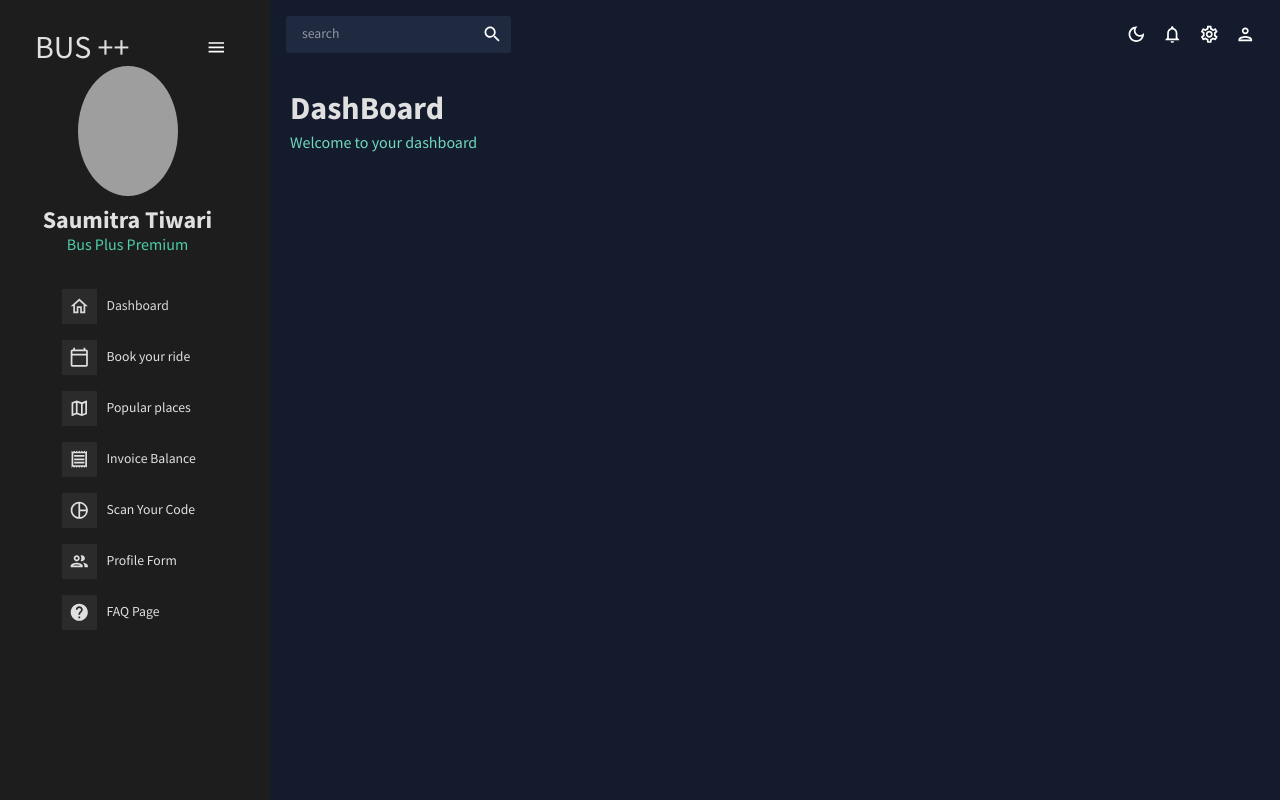
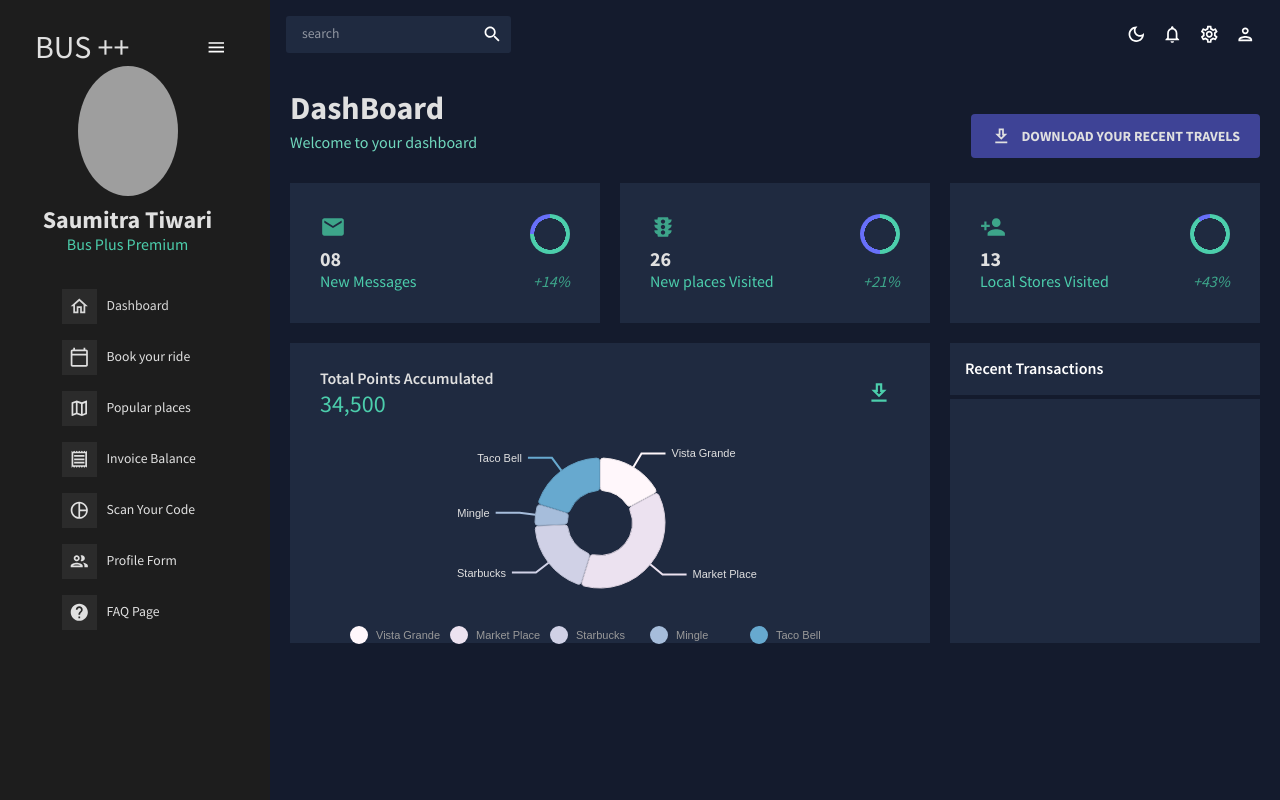
Before and after one commit to satiwari26/Bus-Plus-plus, a React (Create React App) app: page / in a window 1280 px wide. Built offline with nearby package versions, Linux system fonts and the light colour scheme; grey boxes are pictures that could not be loaded.

Commit message:
Some of the components are added to the main dashboard page

```diff
--- a/src/components/StatBox.js
+++ b/src/components/StatBox.js
@@ -1,5 +1,5 @@
 import React from 'react'
-import React from 'react';
+
 import {Box, useTheme, Typography} from '@mui/material';
 import {tokens} from '../theme.js';
 import ProgressCircle from './ProgressCircle.js';
@@ -18,6 +18,8 @@ function StatBox({title,subtitle,icon,progress,increase}) {
         <Box>
             <ProgressCircle progress={progress}/>
         </Box>
+        </Box>
+
         <Box display='flex' justifyContent='space-between'>
         <Typography variant='h5' sx = {{color: colors.greenAccent[500]}}>
                 {subtitle}
@@ -27,7 +29,7 @@ function StatBox({title,subtitle,icon,progress,increase}) {
                 {increase}
             </Typography>
         </Box>
-        </Box>
+
 
     </Box>
   )
--- a/src/scenes/dashboard/Index.jsx
+++ b/src/scenes/dashboard/Index.jsx
@@ -1,13 +1,82 @@
 import React from 'react'
 import Header from '../../components/Header';
-import { Box, Button, IconButton, typography, useTheme } from '@mui/system';
+import { Box, Button, IconButton, Typography, typography, useTheme } from '@mui/material';
+import { tokens } from '../../theme';
+import DownloadOutlinedIcon  from '@mui/icons-material/DownloadOutlined';
+import EmailIcon  from '@mui/icons-material/Email';
+import PointOfSaleIcon  from '@mui/icons-material/PointOfSale';
+import PersonAddIcon  from '@mui/icons-material/PersonAdd';
+import TrafficIcon  from '@mui/icons-material/Traffic';
+import Scan from '../../components/Scan.js'
+import PopularPlaces from '../../components/PopularPlaces.js';
+import StatBox from '../../components/StatBox';
+import ProgressCircle from '../../components/ProgressCircle';
 
 function Dashboard() {
+  const theme = useTheme();
+  const colors = tokens(theme.palette.mode);
+
   return (
     <Box m = '20px'>
-    <Box display = 'flex' justifycontent = 'space-between' alignItems = "center">
+    <Box display = 'flex' justifyContent = 'space-between' alignItems = "center">
     <Header title = 'DashBoard' subtitle = 'Welcome to your dashboard'/>
-    </Box>
+      <Box>
+        <Button sx = {{backgroundColor: colors.blueAccent[700], color: colors.grey[100], fontSize: '14px', fontWeight: 'bold', padding: '10px 20px'}}>
+            <DownloadOutlinedIcon sx = {{mr: '10px'}}/>
+              Download Your Recent Travels
+        </Button>
+      </Box>
+      </Box>
+
+        {/* all the chars and grid stystem is going appear here*/}
+        <Box display = 'grid' gridTemplateColumns='repeat(12, 1fr)' gridAutoRows='140px' gap = '20px'>
+          {/*Row 1*/}
+            <Box gridColumn='span 4' backgroundColor = {colors.primary[400]} display = 'flex' alignItems='center' justifyContent='center'>
+              <StatBox title = '08' subtitle='New Messages' progress='0.75' increase = '+14%' icon = {<EmailIcon sx = {{color: colors.greenAccent[600], fontSize: '26px'}}/>}/>
+            </Box>
+
+            <Box gridColumn='span 4' backgroundColor = {colors.primary[400]} display = 'flex' alignItems='center' justifyContent='center'>
+              <StatBox title = '26' subtitle='New places Visited' progress='0.5' increase = '+21%' icon = {<TrafficIcon sx = {{color: colors.greenAccent[600], fontSize: '26px'}}/>}/>
+            </Box>
+
+            <Box gridColumn='span 4' backgroundColor = {colors.primary[400]} display = 'flex' alignItems='center' justifyContent='center'>
+              <StatBox title = '13' subtitle='Local Stores Visited' progress='0.90' increase = '+43%' icon = {<PersonAddIcon sx = {{color: colors.greenAccent[600], fontSize: '26px'}}/>}/>
+            </Box>
+
+        {/*Row 2 */}
+        <Box gridColumn='span 8' gridRow='span 2' backgroundColor = {colors.primary[400]}>
+          <Box mt = '25px' p = '0 30px' display='flex' justifyContent='space-between' alignItems='center'>
+            <Box>
+                <Typography variant='h5' fontWeight='600' color = {colors.grey[100]}>
+                  Total Points Accumulated
+                </Typography>
+                <Typography variant='h3' fontWeight='500' color = {colors.greenAccent[500]}>
+                  34,500
+                </Typography>
+            </Box>
+
+            <Box>
+              <IconButton>
+                <DownloadOutlinedIcon sx = {{fontSize: '26px', color: colors.greenAccent[500]}}/>
+              </IconButton>
+            </Box>
+          </Box>
+
+          <Box height = '250px' ml = '-20px'>
+                <Scan/>
+          </Box>
+          </Box>
+          {/*Transactions */}
+            <Box gridColumn='span 4' gridRow = 'span 2' backgroundColor = {colors.primary[400]} overflow = 'auto'>
+            <Box display = 'flex' justifyContent='space-between' alignItems='center' borderBottom={`4px solid ${colors.primary[500]}`} colors = {colors.grey[100]} p = '15px'>
+              <Typography colors = {colors.grey[100]} variant = 'h5' fontWeight='600'>
+                    Recent Transactions
+              </Typography>
+            </Box>
+            </Box>
+
+        </Box>
+
     </Box>
   )
 }
```
